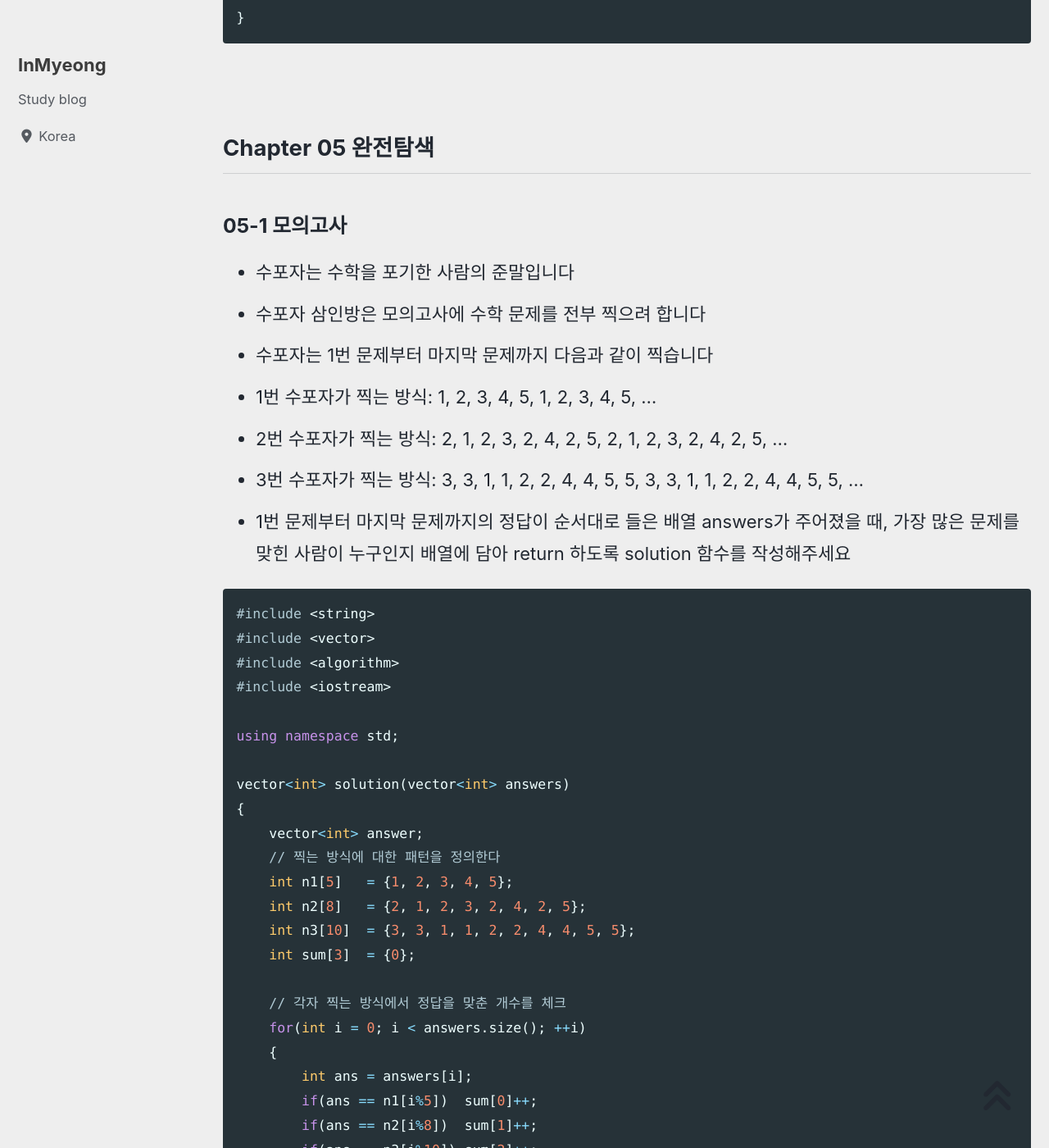
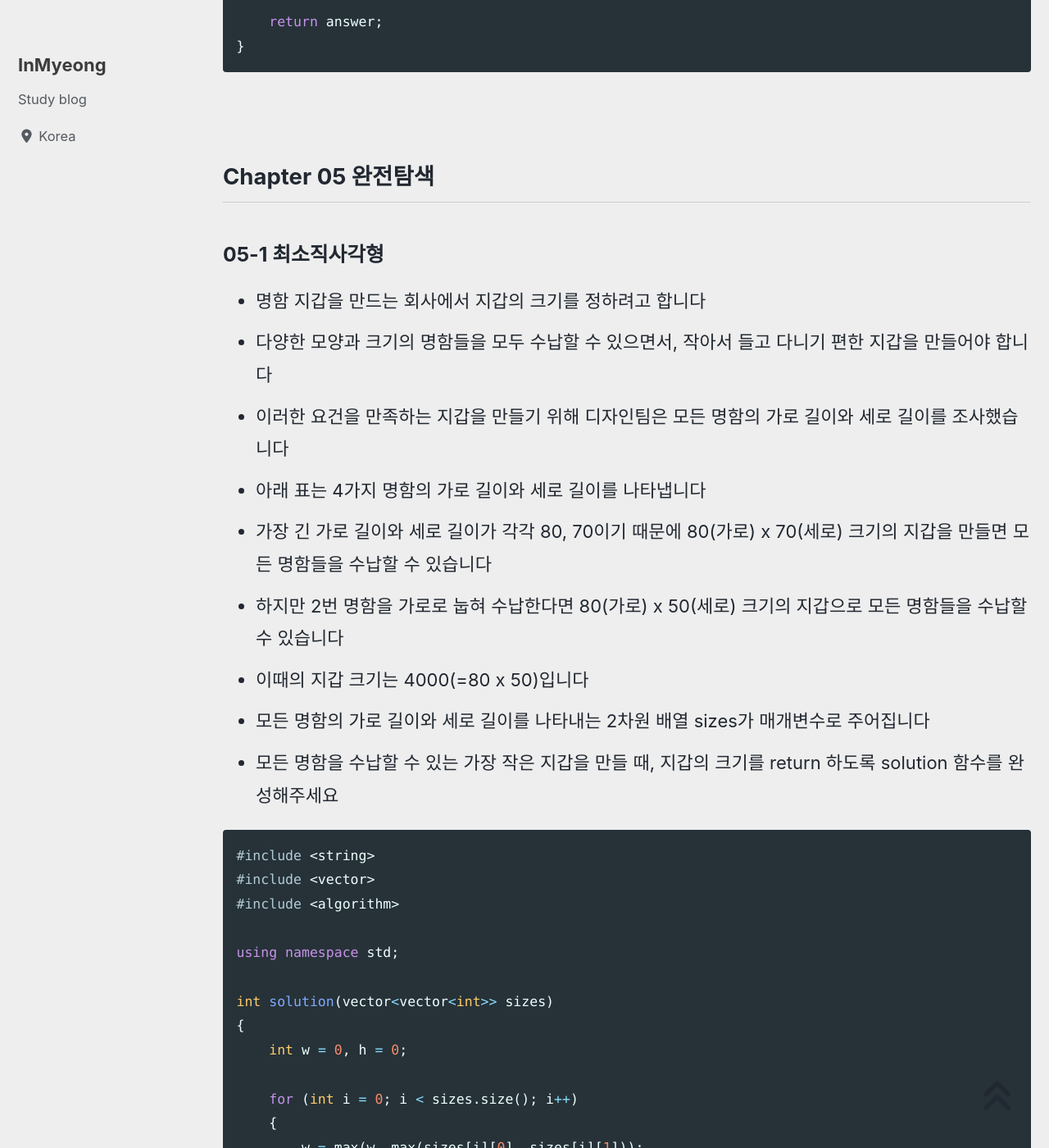
Before and after one commit to devMyeong/devMyeong.github.io, a Jekyll site: the page built from _posts/codingTest/2022-07-06-프로그래머스.md, in a window 1280 px wide and 1400 px high, scrolled down 24586 px. Shown: the whole window at 82% size. Built offline with Jekyll 4.4.1, drawn with Linux system fonts in a browser that asks for light colours; cached includes are drawn as plain includes; nearby versions of some CDN libraries; some web fonts are replaced; comment, search, counter and statistics services are not loaded; some of the changed text lies outside the part shown.

Commit message:
Docs : 프로그래머스, CS지식의정석

````diff
--- a/_posts/codingTest/2022-07-06-프로그래머스.md
+++ b/_posts/codingTest/2022-07-06-프로그래머스.md
@@ -701,7 +701,39 @@ int solution(vector<int> citations)
 
 ## Chapter 05 완전탐색
 
-### 05-1 모의고사
+### 05-1 최소직사각형
+- 명함 지갑을 만드는 회사에서 지갑의 크기를 정하려고 합니다
+- 다양한 모양과 크기의 명함들을 모두 수납할 수 있으면서, 작아서 들고 다니기 편한 지갑을 만들어야 합니다
+- 이러한 요건을 만족하는 지갑을 만들기 위해 디자인팀은 모든 명함의 가로 길이와 세로 길이를 조사했습니다
+- 아래 표는 4가지 명함의 가로 길이와 세로 길이를 나타냅니다
+- 가장 긴 가로 길이와 세로 길이가 각각 80, 70이기 때문에 80(가로) x 70(세로) 크기의 지갑을 만들면 모든 명함들을 수납할 수 있습니다
+- 하지만 2번 명함을 가로로 눕혀 수납한다면 80(가로) x 50(세로) 크기의 지갑으로 모든 명함들을 수납할 수 있습니다
+- 이때의 지갑 크기는 4000(=80 x 50)입니다
+- 모든 명함의 가로 길이와 세로 길이를 나타내는 2차원 배열 sizes가 매개변수로 주어집니다
+- 모든 명함을 수납할 수 있는 가장 작은 지갑을 만들 때, 지갑의 크기를 return 하도록 solution 함수를 완성해주세요
+
+```cpp
+#include <string>
+#include <vector>
+#include <algorithm>
+
+using namespace std;
+
+int solution(vector<vector<int>> sizes)
+{
+    int w = 0, h = 0;
+
+    for (int i = 0; i < sizes.size(); i++)
+    {
+        w = max(w, max(sizes[i][0], sizes[i][1]));
+        h = max(h, min(sizes[i][0], sizes[i][1]));
+    }
+
+    return w * h;
+}
+```
+
+### 05-2 모의고사
 - 수포자는 수학을 포기한 사람의 준말입니다
 - 수포자 삼인방은 모의고사에 수학 문제를 전부 찍으려 합니다
 - 수포자는 1번 문제부터 마지막 문제까지 다음과 같이 찍습니다
@@ -862,7 +894,7 @@ int solution(string numbers)
 }
 ```
 
-### 05-3 카펫
+### 05-4 카펫
 - Leo는 카펫을 사러 갔다가 아래 그림과 같이 중앙에는 노란색으로 칠해져 있고 테두리 1줄은 갈색으로 칠해져 있는 격자 모양 카펫을 봤습니다
 - Leo는 집으로 돌아와서 아까 본 카펫의 노란색과 갈색으로 색칠된 격자의 개수는 기억했지만, 전체 카펫의 크기는 기억하지 못했습니다
 - Leo가 본 카펫에서 갈색 격자의 수 brown, 노란색 격자의 수 yellow가 매개변수로 주어질 때 카펫의 가로, 세로 크기를 순서대로 배열에 담아 return 하도록 solution 함수를 작성해주세요
````
Also changed, not shown: other parts of _posts/codingTest/2022-07-06-프로그래머스.md (+5 -5 lines), _posts/cs/2022-07-13-인프런-CS지식의정석.md (+4 -0 lines).
